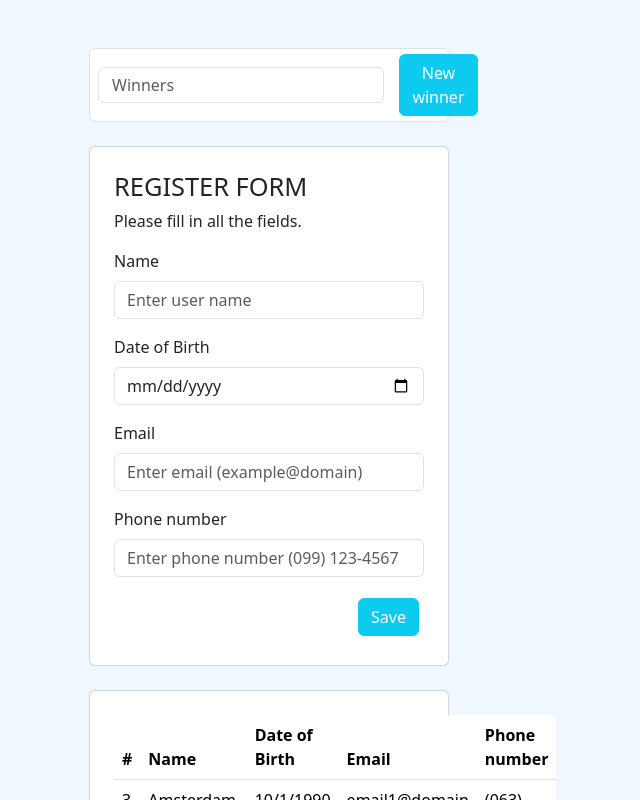
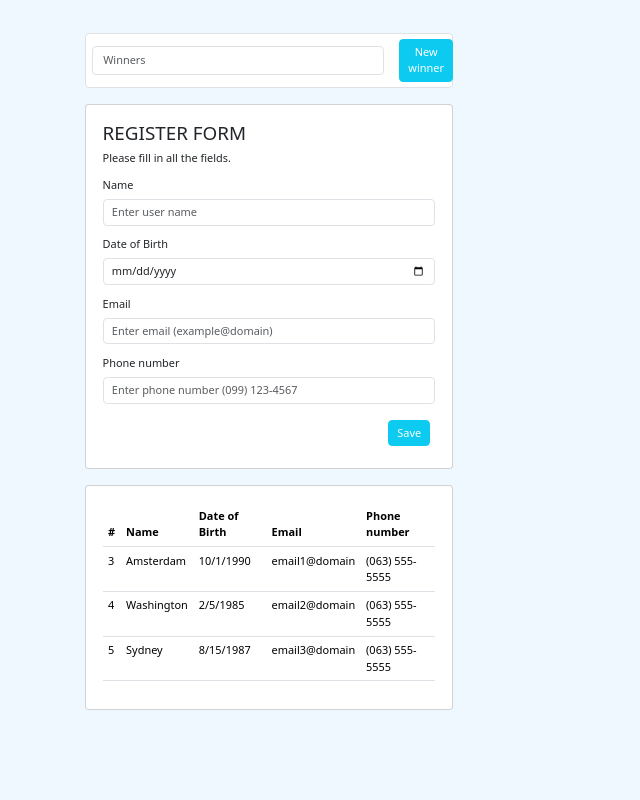
Before and after one commit to TeseySTD/JSFramework6, a React (Create React App) app in the folder react-lottery-app/: page / in a window 768 px wide. Shown: the top 800 px of the page, without its empty margins (115-755 px from the left). Built offline with nearby package versions, Linux system fonts and the light colour scheme.

Commit message:
Added some style adaptivity

```diff
--- a/react-lottery-app/package.json
+++ b/react-lottery-app/package.json
@@ -1,6 +1,7 @@
 {
   "name": "react-lottery-app",
   "version": "0.1.0",
+  "homepage": "https://TeseySTD.github.io/JSFramework6",
   "private": true,
   "dependencies": {
     "@testing-library/jest-dom": "^5.17.0",
@@ -21,6 +22,8 @@
   "scripts": {
     "start": "react-scripts start",
     "build": "react-scripts build",
+    "predeploy": "npm run build",
+    "deploy": "gh-pages -d build",
     "test": "react-scripts test",
     "eject": "react-scripts eject",
     "lint": "eslint . --ext .js,.jsx,.ts,.tsx",
@@ -56,6 +59,7 @@
     "bootstrap": "^5.3.3",
     "eslint-config-prettier": "^9.1.0",
     "eslint-plugin-prettier": "^5.2.1",
+    "gh-pages": "^6.1.1",
     "prettier": "^3.3.3"
   }
 }
--- a/react-lottery-app/src/App.css
+++ b/react-lottery-app/src/App.css
@@ -1,6 +1,28 @@
 html{
   background-color: aliceblue;
 }
+
+/* Small devices (landscape phones, less than 768px) */
+@media (max-width: 768px)  {
+  html{
+    font-size: calc(0.4em + 1vw);
+  }
+}
+
+/* Medium devices (tablets, less than 992px) */
+@media (max-width: 992px) and ( min-width: 768px)  {
+  html{
+    font-size: calc(0.3em + 0.8vw);
+  }
+}
+
+/* Large devices (desktops, less than 1200px) */
+@media (max-width: 1199.98px) and ( min-width: 992px) {
+  html{
+    font-size: calc(0.4em + 0.8vw);
+  }
+}
+
 .App{
   background-color: aliceblue;
 }
@@ -31,6 +53,10 @@ html{
   user-select: none;
 }
 
+#new-winner-button{
+  max-width: 15%;
+}
+
 .close-button{
   font-weight: 700;
   font-size: medium;
@@ -45,3 +71,13 @@ html{
 .close-button:hover{
   opacity: .3;
 }
+
+/* h1 {
+  font-size: 5.9vw;
+}
+h2 {
+  font-size: 3.0vh;
+}
+p {
+  font-size: 2vmin;
+} */
--- a/react-lottery-app/src/App.tsx
+++ b/react-lottery-app/src/App.tsx
@@ -135,6 +135,7 @@ const App = () => {
         <Button
           variant="info"
           className="btn-info-custom"
+          id="new-winner-button"
           disabled={users.length === 0 || winners.length === _maximumWinners}
           onClick={handleNewWinner}
         >
```
Also changed, not shown: 1 other file (tests, documents, lock files or other folders).
